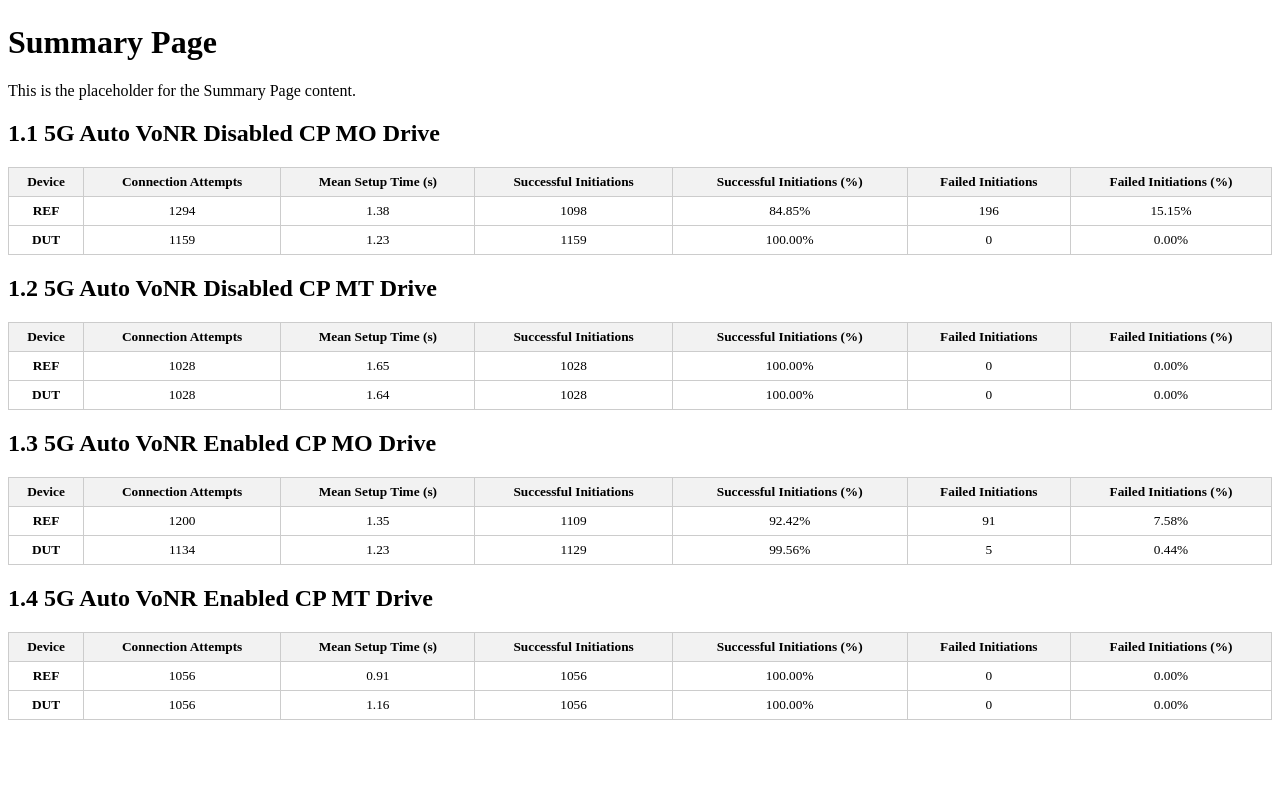
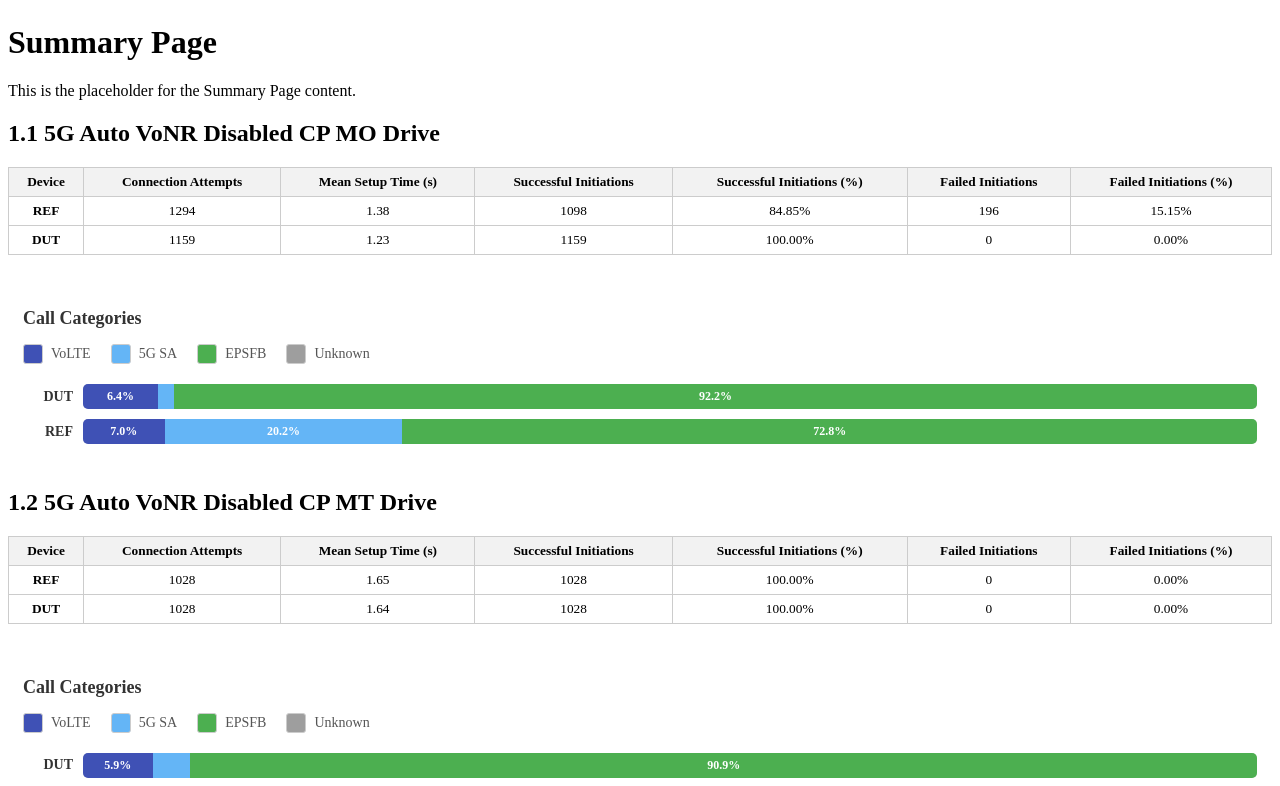
Before and after one commit to LiJieSu0/Fit4Launch_Report, a React (Create React App) app in the folder report-generator-app/: page / in a window 1280 px wide. Shown: the part 1500-2286 px from the top of the page. Before the commit the page ends 2233 px from the top, so only its background shows below. Built offline with nearby package versions, Linux system fonts and the light colour scheme.

Commit message:
add call categories chart

```diff
--- a/report-generator-app/src/ReportDetails/CallPerformance/CallPerformanceDetails.js
+++ b/report-generator-app/src/ReportDetails/CallPerformance/CallPerformanceDetails.js
@@ -4,10 +4,105 @@ import CpCaseTable from './CpCaseTable'; // Import the new component
 import '../../StyleScript/Restricted_Report_Style.css'; // Import the restricted report style
 
 const CallPerformanceDetails = () => {
+
+    const processRatDistribution = (ratDistribution) => {
+        const total = Object.values(ratDistribution).reduce((sum, value) => sum + value, 0);
+        const categories = {
+            VoLTE: 0,
+            '5G SA': 0,
+            EPSFB: 0,
+            Unknown: 0,
+        };
+
+        for (const [rat, count] of Object.entries(ratDistribution)) {
+            if (rat === 'VoLTE') {
+                categories.VoLTE += count;
+            } else if (rat === 'VoNR' || rat === 'VoNR-VoLTE') {
+                categories['5G SA'] += count;
+            } else if (rat === 'EPSFB') {
+                categories.EPSFB += count;
+            } else {
+                categories.Unknown += count;
+            }
+        }
+
+        const percentages = {};
+        for (const [category, count] of Object.entries(categories)) {
+            percentages[category] = total > 0 ? (count / total) * 100 : 0;
+        }
+        return percentages;
+    };
+
+    const CallCategoriesChart = ({ title, data }) => {
+        const dutPercentages = processRatDistribution(data.DUT.rat_distribution);
+        const refPercentages = processRatDistribution(data.REF.rat_distribution);
+
+        const categoryOrder = ['VoLTE', '5G SA', 'EPSFB', 'Unknown'];
+        const categoryColors = {
+            VoLTE: '#3f51b5', // Dark blue
+            '5G SA': '#64b5f6', // Light blue
+            EPSFB: '#4caf50', // Green
+            Unknown: '#9e9e9e', // Grey
+        };
+
+        return (
+            <div className="call-categories-chart-container">
+                <h3>Call Categories</h3>
+                <div className="chart-legend">
+                    {categoryOrder.map(category => (
+                        <div key={category} className="legend-item">
+                            <span className="legend-color-box" style={{ backgroundColor: categoryColors[category] }}></span>
+                            {category}
+                        </div>
+                    ))}
+                </div>
+                <div className="chart-row">
+                    <div className="chart-label">DUT</div>
+                    <div className="chart-bar-wrapper">
+                        {categoryOrder.map(category => {
+                            const percentage = dutPercentages[category];
+                            return percentage > 0 ? (
+                                <div
+                                    key={category}
+                                    className="chart-bar"
+                                    style={{ width: `${percentage}%`, backgroundColor: categoryColors[category] }}
+                                >
+                                    {percentage > 5 && `${percentage.toFixed(1)}%`}
+                                </div>
+                            ) : null;
+                        })}
+                    </div>
+                </div>
+                <div className="chart-row">
+                    <div className="chart-label">REF</div>
+                    <div className="chart-bar-wrapper">
+                        {categoryOrder.map(category => {
+                            const percentage = refPercentages[category];
+                            return percentage > 0 ? (
+                                <div
+                                    key={category}
+                                    className="chart-bar"
+                                    style={{ width: `${percentage}%`, backgroundColor: categoryColors[category] }}
+                                >
+                                    {percentage > 5 && `${percentage.toFixed(1)}%`}
+                                </div>
+                            ) : null;
+                        })}
+                    </div>
+                </div>
+            </div>
+        );
+    };
+
     return (
         <div>
             {Object.entries(callPerformanceData).map(([title, data], index) => (
-                <CpCaseTable key={index} title={title} data={data} />
+                <React.Fragment key={index}>
+                    <div className='page-content'>
+                        <CpCaseTable title={title} data={data} />
+                        <CallCategoriesChart title={title} data={data} />
+                    </div>
+                </React.Fragment>
             ))}
         </div>
     );
--- a/report-generator-app/src/ReportDetails/CallPerformance/CpCaseTable.js
+++ b/report-generator-app/src/ReportDetails/CallPerformance/CpCaseTable.js
@@ -12,7 +12,7 @@ const CpCaseTable = ({ title, data }) => {
     const refFailedInitiationsPercentage = (ref.total_initiation_failures / ref.total_attempts * 100).toFixed(2);
 
     return (
-        <div className="page-content">
+        <div className="">
             <h2>{title}</h2>
             <table className="performance-table">
                 <thead>
--- a/report-generator-app/src/StyleScript/Restricted_Report_Style.css
+++ b/report-generator-app/src/StyleScript/Restricted_Report_Style.css
@@ -118,3 +118,78 @@
 .performance-table td:last-child {
   text-align: center; /* Center align P-Value */
 }
+
+.call-categories-chart-container {
+  margin-top: 20px;
+  padding: 15px;
+  border-radius: 8px;
+  background-color: #ffffff;
+}
+
+.call-categories-chart-container h3 {
+  font-size: 18px;
+  color: #333;
+  margin-bottom: 15px;
+  text-align: left;
+}
+
+.chart-legend {
+  display: flex;
+  flex-wrap: wrap;
+  margin-bottom: 15px;
+  justify-content: flex-start;
+}
+
+.legend-item {
+  display: flex;
+  align-items: center;
+  margin-right: 20px;
+  margin-bottom: 5px;
+  font-size: 14px;
+  color: #555;
+}
+
+.legend-color-box {
+  width: 18px;
+  height: 18px;
+  margin-right: 8px;
+  border-radius: 3px;
+  border: 1px solid #ccc;
+}
+
+.chart-row {
+  display: flex;
+  align-items: center;
+  margin-bottom: 10px;
+}
+
+.chart-label {
+  width: 50px; /* Adjust as needed */
+  font-weight: bold;
+  font-size: 14px;
+  color: #333;
+  text-align: right;
+  margin-right: 10px;
+}
+
+.chart-bar-wrapper {
+  flex-grow: 1;
+  display: flex;
+  height: 25px;
+  background-color: #e0e0e0;
+  border-radius: 5px;
+  overflow: hidden;
+}
+
+.chart-bar {
+  display: flex;
+  align-items: center;
+  justify-content: center;
+  color: white;
+  font-weight: bold;
+  font-size: 12px;
+  height: 100%;
+  white-space: nowrap;
+  overflow: hidden;
+  text-overflow: ellipsis;
+}
```
